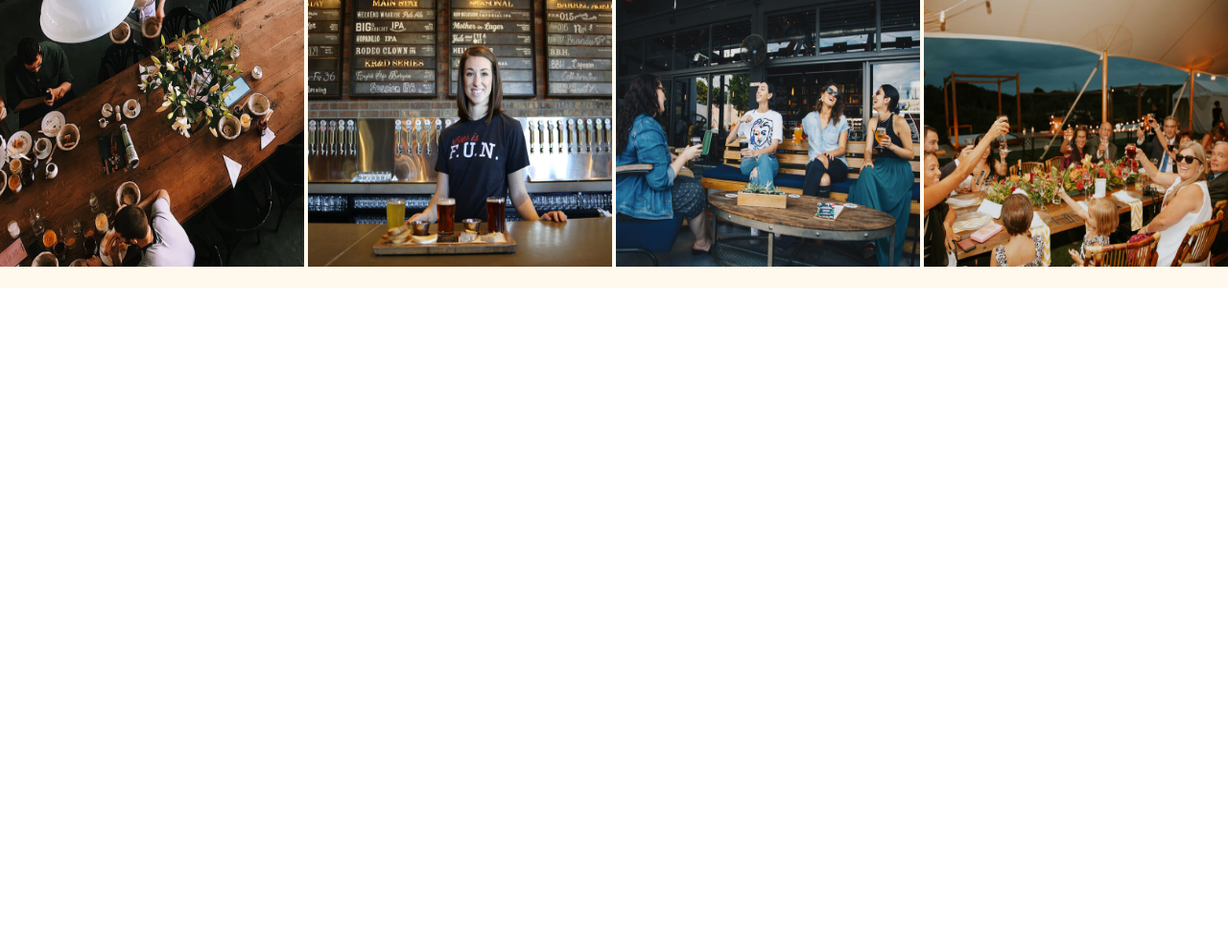
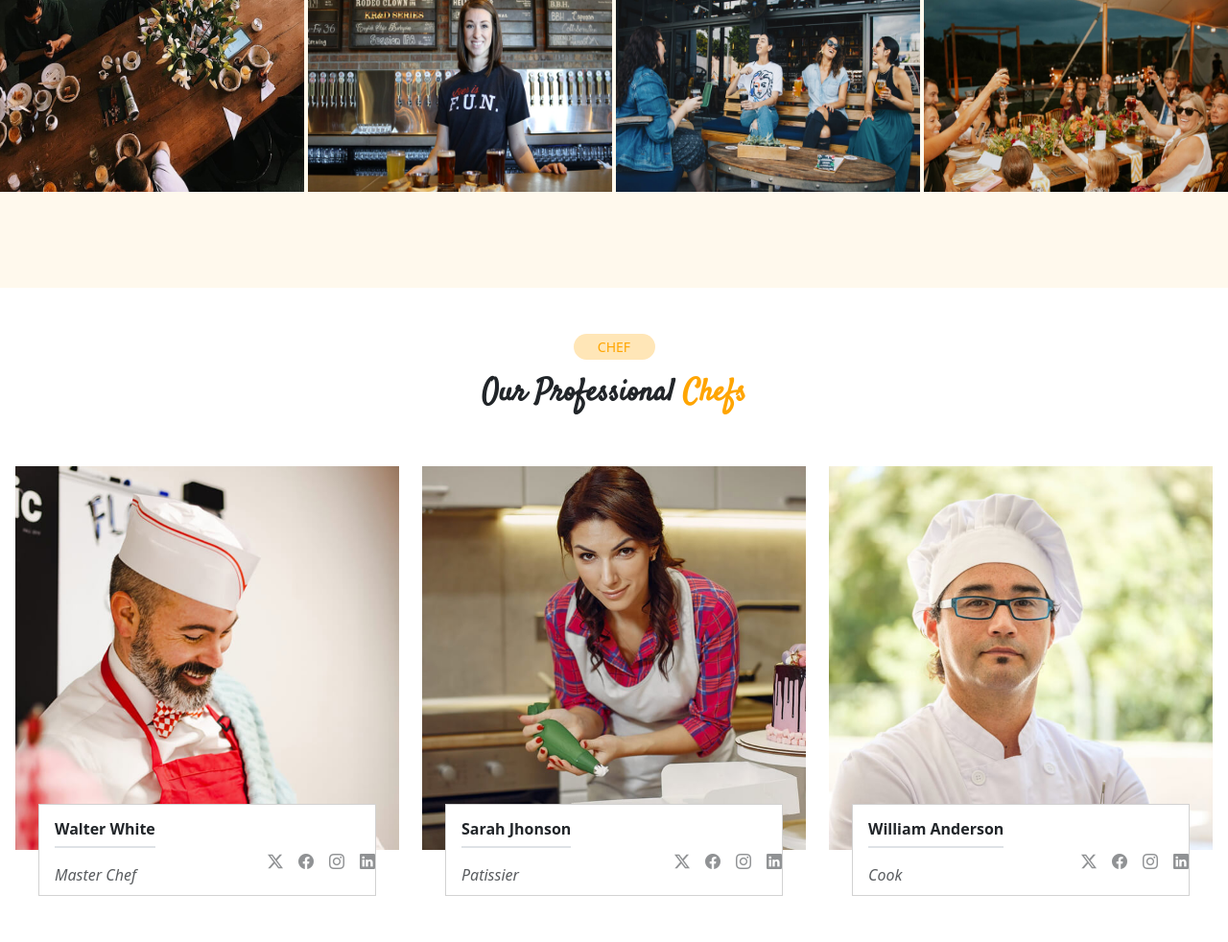
Before and after one commit to AstaAT1/Mohamed_Mobariki_final_project, a website: page index.html in a window 1280 px wide. Shown: the part 5304-6286 px from the top of the page at 96% size. Before the commit the page ends 5604 px from the top, so only its background shows below. Drawn offline with nearby package versions, Linux system fonts and the light colour scheme; a web font is replaced by a local one.

Commit message:
finish the section 9

```diff
--- a/index.html
+++ b/index.html
@@ -206,8 +206,17 @@
                             <div id="carouselExample" class="carousel slide">
 
                                 <div class="carousel-inner">
-
                                     <div class="carousel-item active">
+                                        <div class="ratio ratio-16x9">
+                                            <iframe
+                                                width="560" height="315"
+                                                src="https://www.youtube.com/embed/O5HQ1sZseKg?autoplay=1&mute=1"
+                                                frameborder="0"
+                                                allow="accelerometer; autoplay; clipboard-write; encrypted-media; gyroscope; picture-in-picture; web-share"
+                                                allowfullscreen>
+                                            </iframe> </div>
+                                    </div>
+                                    <div class="carousel-item ">
                                         <img
                                             src="./public/Delicious/images/gallery/gallery-1.jpg"
                                             class="gallery-img" alt>
@@ -514,7 +523,6 @@
                 <input type="radio" name="menuFilter" id="lusto"
                     class="tab lusto">
 
-
                 <div class="list">
                     <label for="Modi">Modi sit est</label>
                     <label for="Unde">Unde praesentium</label>
@@ -541,7 +549,9 @@
                 <div class="formation Unde">
                     <div class="check-formation">
                         <h4> Et blanditiis nemo veritatis excepturi</h4>
-                        <p class="p-f1">Qui laudantium consequatur laborum sit qui ad sapiente dila parde sonata raqer a videna mareta paulona marka</p>
+                        <p class="p-f1">Qui laudantium consequatur laborum sit
+                            qui ad sapiente dila parde sonata raqer a videna
+                            mareta paulona marka</p>
                         <p class="p-f2">Et nobis maiores eius. Voluptatibus ut
                             enim blanditiis atque harum sint. Laborum eos ipsum
                             ipsa odit magni. Incidunt hic ut molestiae aut qui.
@@ -554,33 +564,56 @@
                 </div>
                 <div class="formation Pariatur">
                     <div class="check-formation">
-                        <h4> Impedit facilis occaecati odio neque aperiam sit</h4>
-                        <p class="p-f1">Eos voluptatibus quo. Odio similique illum id quidem non enim fuga. Qui natus non sunt dicta dolor et. In asperiores velit quaerat perferendis aut</p>
-                        <p class="p-f2">Iure officiis odit rerum. Harum sequi eum illum corrupti culpa veritatis quisquam. Neque necessitatibus illo rerum eum ut. Commodi ipsam minima molestiae sed laboriosam a iste odio. Earum odit nesciunt fugiat sit ullam. Soluta et harum voluptatem optio quae</p>
+                        <h4> Impedit facilis occaecati odio neque aperiam
+                            sit</h4>
+                        <p class="p-f1">Eos voluptatibus quo. Odio similique
+                            illum id quidem non enim fuga. Qui natus non sunt
+                            dicta dolor et. In asperiores velit quaerat
+                            perferendis aut</p>
+                        <p class="p-f2">Iure officiis odit rerum. Harum sequi
+                            eum illum corrupti culpa veritatis quisquam. Neque
+                            necessitatibus illo rerum eum ut. Commodi ipsam
+                            minima molestiae sed laboriosam a iste odio. Earum
+                            odit nesciunt fugiat sit ullam. Soluta et harum
+                            voluptatem optio quae</p>
                     </div>
                     <img src="./public/Delicious/images/specials-3.jpg"
                         width="310" alt>
                 </div>
                 <div class="formation Nostrum">
                     <div class="check-formation">
-                        <h4> Fuga dolores inventore laboriosam ut est accusamus laboriosam dolore</h4>
-                        <p class="p-f1">Totam aperiam accusamus. Repellat consequuntur iure voluptas iure porro quis delectus</p>
-                        <p class="p-f2">Eaque consequuntur consequuntur libero expedita in voluptas. Nostrum ipsam necessitatibus aliquam fugiat debitis quis velit. Eum ex maxime error in consequatur corporis atque. Eligendi asperiores sed qui veritatis aperiam quia a laborum inventore</p>
+                        <h4> Fuga dolores inventore laboriosam ut est accusamus
+                            laboriosam dolore</h4>
+                        <p class="p-f1">Totam aperiam accusamus. Repellat
+                            consequuntur iure voluptas iure porro quis
+                            delectus</p>
+                        <p class="p-f2">Eaque consequuntur consequuntur libero
+                            expedita in voluptas. Nostrum ipsam necessitatibus
+                            aliquam fugiat debitis quis velit. Eum ex maxime
+                            error in consequatur corporis atque. Eligendi
+                            asperiores sed qui veritatis aperiam quia a laborum
+                            inventore</p>
                     </div>
                     <img src="./public/Delicious/images/specials-4.jpg"
                         width="310" alt>
                 </div>
                 <div class="formation lusto">
                     <div class="check-formation">
-                        <h4> Est eveniet ipsam sindera pad rone matrelat sando reda
+                        <h4> Est eveniet ipsam sindera pad rone matrelat sando
+                            reda
                         </h4>
-                        <p class="p-f1">Omnis blanditiis saepe eos autem qui sunt debitis porro quia.</p>
- <p class="p-f2">Eaque consequuntur consequuntur libero expedita in voluptas. Nostrum ipsam necessitatibus aliquam fugiat debitis quis velit. Eum ex maxime error in consequatur corporis atque. Eligendi asperiores sed qui veritatis aperiam quia a laborum inventore</p>
+                        <p class="p-f1">Omnis blanditiis saepe eos autem qui
+                            sunt debitis porro quia.</p>
+                        <p class="p-f2">Eaque consequuntur consequuntur libero
+                            expedita in voluptas. Nostrum ipsam necessitatibus
+                            aliquam fugiat debitis quis velit. Eum ex maxime
+                            error in consequatur corporis atque. Eligendi
+                            asperiores sed qui veritatis aperiam quia a laborum
+                            inventore</p>
                     </div>
                     <img src="./public/Delicious/images/specials-5.jpg"
                         width="310" alt>
                 </div>
-
 
             </div>
         </section>
@@ -590,14 +623,17 @@
                 <div class="carousel-indicators">
                     <button type="button"
                         data-bs-target="#carouselExampleAutoplaying"
-                        data-bs-slide-to="0" class="active button-circle" aria-current="true"
+                        data-bs-slide-to="0" class="active button-circle"
+                        aria-current="true"
                         aria-label="Slide 1"></button>
                     <button type="button"
                         data-bs-target="#carouselExampleAutoplaying"
-                        data-bs-slide-to="1" class="button-circle" aria-label="Slide 2"></button>
+                        data-bs-slide-to="1" class="button-circle"
+                        aria-label="Slide 2"></button>
                     <button type="button"
                         data-bs-target="#carouselExampleAutoplaying"
-                        data-bs-slide-to="2" class="button-circle" aria-label="Slide 3"></button>
+                        data-bs-slide-to="2" class="button-circle"
+                        aria-label="Slide 3"></button>
                 </div>
                 <div class="carousel-inner coco">
                     <div class="carousel-item active">
@@ -932,7 +968,79 @@
                 </div>
             </div>
         </section>
-        <section class="_Section9"></section>
+        <section class="_Section9 d-flex pt-5 flex-column gap-5 justify-content-center d-flex justify-content-center">
+               <div class="top-3">
+                <p class="why">CHEF</p>
+                <h2>Our Professional <span class="orangespan">Chefs</span></h2>
+            </div>
+            <div class="d-flex  gap-4 justify-content-center d-flex justify-content-center">
+                <div>
+                <img src="./public/Delicious/images/chefs/chefs-1.jpg" width="400"
+                 alt="">
+                <div class="card bg-white  position-relative top-0 start-50 translate-middle "  style="width: 22rem; height: 6rem;">
+
+  <div  class="card-body d-flex">
+    <div>
+    <h6  class="card-text fw-bold border-bottom border-2 pb-2 mb-3 ">Walter White</h6>
+    <p  class="card-text fst-italic text-muted mb-4">Master Chef</p>
+    </div>
+        <div class="d-flex gap-3 align-items-end position-absolute top-50 end-0  text-muted">
+        <i class="bi bi-twitter-x text-body-tertiary " role="button"></i>
+        <i class="bi bi-facebook text-body-tertiary" role="button" ></i>
+        <i class="bi bi-instagram text-body-tertiary" role="button" ></i>
+        <i class="bi bi-linkedin text-body-tertiary" role="button"></i>
+      </div>
+    </div>
+
+  </div>
+</div>
+
+
+                 <div class="d-flex  gap-4 justify-content-center d-flex justify-content-center">
+                <div>
+                <img src="./public/Delicious/images/chefs/chefs-2.jpg" width="400"
+                 alt="">
+                <div class="card bg-white position-relative top-0 start-50 translate-middle "  style="width: 22rem; height: 6rem;">
+
+  <div  class="card-body d-flex  ">
+    <div>
+    <h6  class="card-text fw-bold border-bottom border-2 pb-2 mb-3 ">Sarah Jhonson</h6>
+    <p  class="card-text fst-italic text-muted mb-4">Patissier</p>
+    </div>
+        <div class="d-flex gap-3 align-items-end position-absolute top-50 end-0  text-muted">
+        <i class="bi bi-twitter-x  text-body-tertiary" role="button"></i>
+        <i class="bi bi-facebook text-body-tertiary " role="button" ></i>
+        <i class="bi bi-instagram text-body-tertiary" role="button" ></i>
+        <i class="bi bi-linkedin text-body-tertiary" role="button"></i>
+      </div>
+    </div>
+
+  </div>
+</div>
+                 <div class="d-flex  gap-4 justify-content-center d-flex justify-content-center">
+                <div>
+                <img src="./public/Delicious/images/chefs/chefs-3.jpg" width="400"
+                 alt="">
+                <div class="card bg-white position-relative top-0 start-50 translate-middle "  style="width: 22rem; height: 6rem;">
+
+  <div  class="card-body d-flex  ">
+    <div>
+    <h6  class="card-text fw-bold border-bottom border-2 pb-2 mb-3 ">William Anderson</h6>
+    <p  class="card-text fst-italic text-muted mb-4">Cook</p>
+    </div>
+        <div class="d-flex gap-3 align-items-end position-absolute top-50 end-0  text-muted">
+        <i class="bi bi-twitter-x  text-body-tertiary" role="button"></i>
+        <i class="bi bi-facebook text-body-tertiary" role="button" ></i>
+        <i class="bi bi-instagram text-body-tertiary" role="button" ></i>
+        <i class="bi bi-linkedin text-body-tertiary" role="button"></i>
+      </div>
+    </div>
+
+  </div>
+</div>
+
+          </div>
+        </section>
         <section class="_Section10"></section>
         <section class="_Section11"></section>
         <section class="_Section12"></section>
--- a/src/sass/modules/_Section8.scss
+++ b/src/sass/modules/_Section8.scss
@@ -8,6 +8,7 @@
     gap: 20px;
     height: 90vh;
     overflow: hidden;
+    padding-bottom: 100px;
 
 }
 
--- a/src/sass/modules/_Section9.scss
+++ b/src/sass/modules/_Section9.scss
@@ -0,0 +1,4 @@
+.card{
+    border-radius: unset  !important;
+
+}
```
Also changed, not shown: public/css/app.css, 1 other file. Lines whose indentation alone changed are shown as unchanged.
